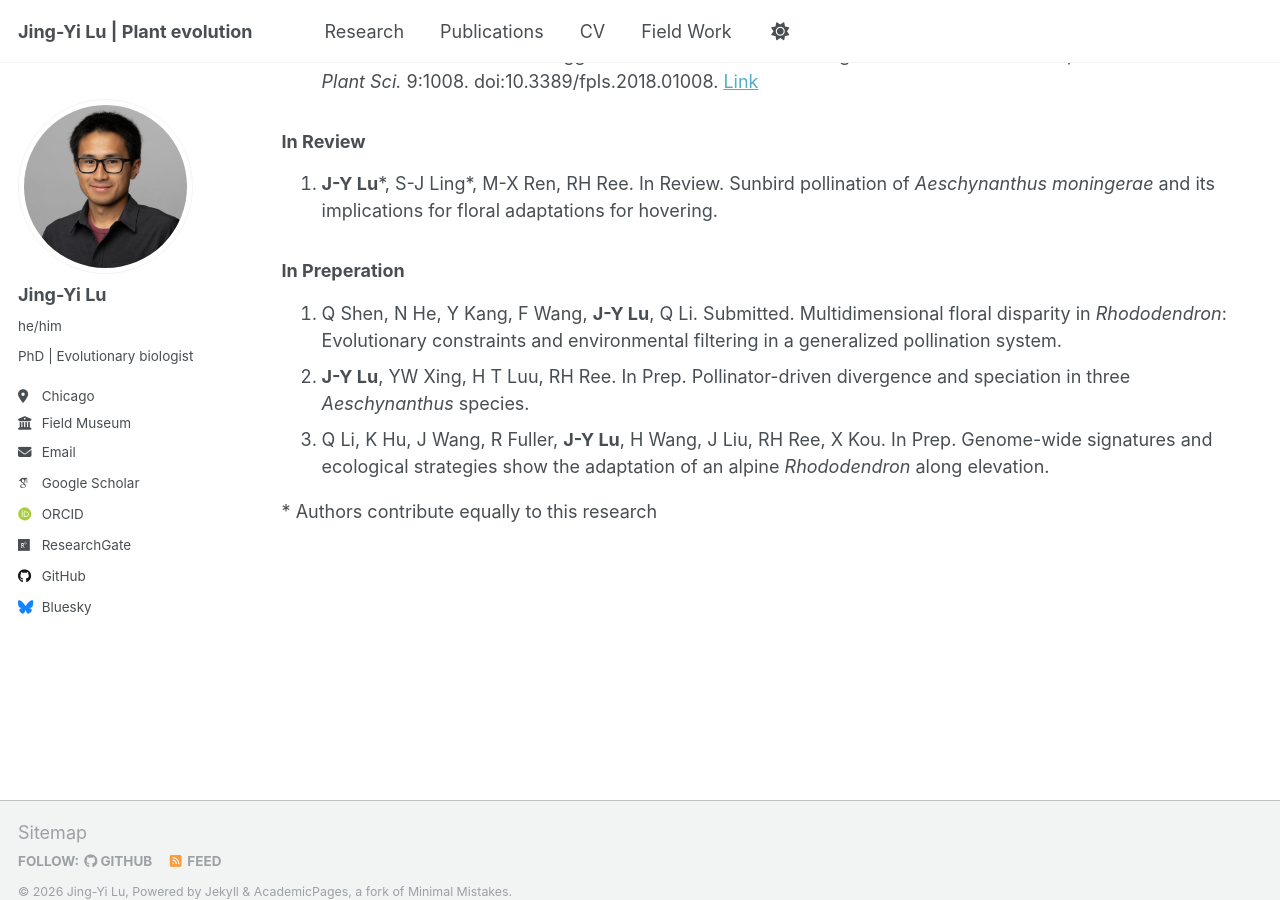
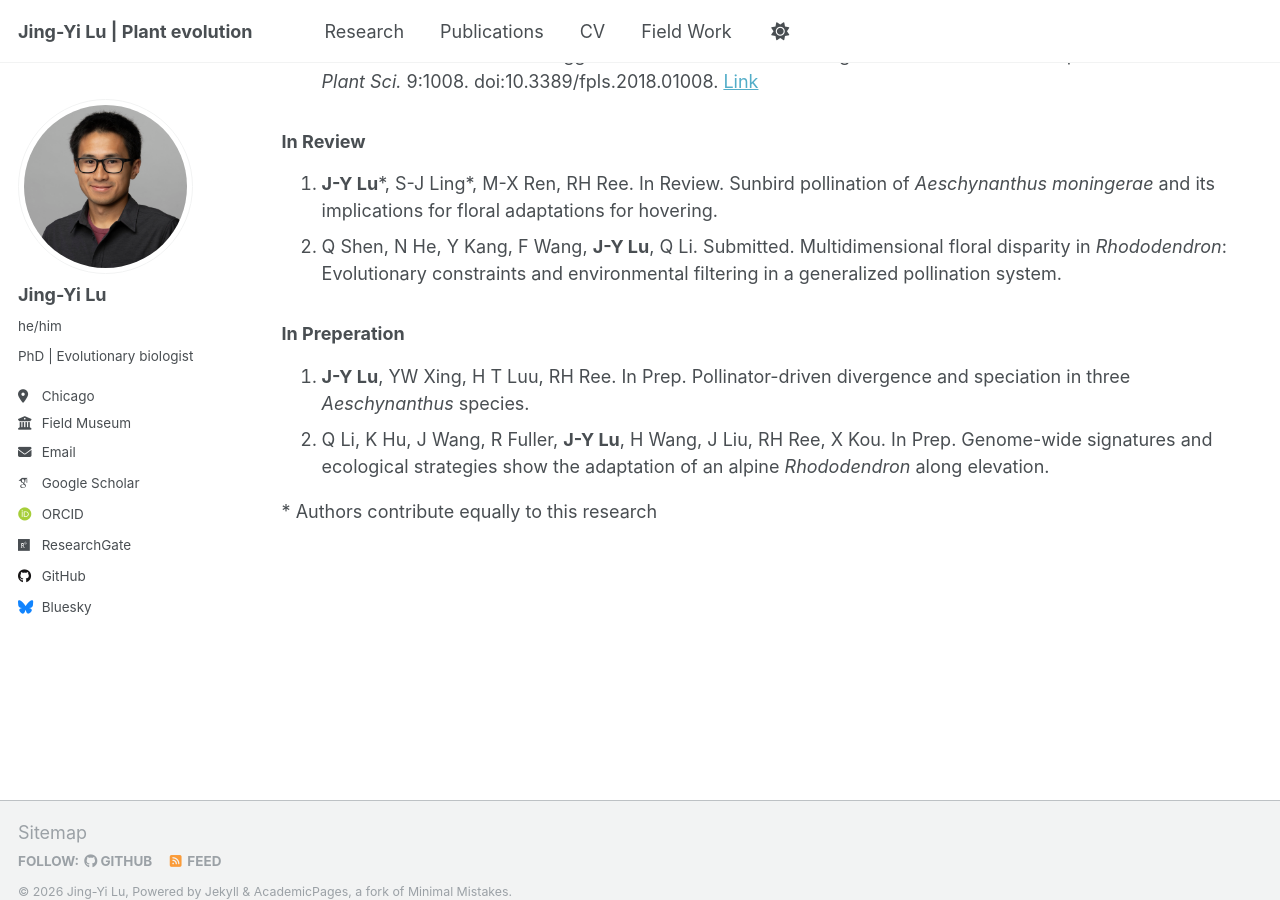
Before and after one commit to jingyilu/jingyilu.github.io, a Jekyll site: the page built from _pages/publications.md, in a window 1280 px wide and 900 px high, scrolled down 644 px. Built offline with Jekyll 4.4.1, drawn with Linux system fonts in a browser that asks for light colours; some web fonts are replaced; a script that is not in the unit is left out; part of the change alters nothing that is shown.

```diff
--- a/_pages/publications.md
+++ b/_pages/publications.md
@@ -34,12 +34,12 @@ model in the origin of _Aeschynanthus acuminatus_. _New Phytol._ 249(6):3137-314
 
 1. **J-Y Lu**\*, S-J Ling\*, M-X Ren, RH Ree. In Review. Sunbird pollination of _Aeschynanthus moningerae_ and its
 implications for floral adaptations for hovering.
+2. Q Shen, N He, Y Kang, F Wang, **J-Y Lu**, Q Li. Submitted. Multidimensional floral disparity in _Rhododendron_: Evolutionary constraints and environmental filtering in a generalized pollination system.
 
 ### In Preperation
 
-1. Q Shen, N He, Y Kang, F Wang, **J-Y Lu**, Q Li. Submitted. Multidimensional floral disparity in _Rhododendron_: Evolutionary constraints and environmental filtering in a generalized pollination system.
-2. **J-Y Lu**, YW Xing, H T Luu, RH Ree. In Prep. Pollinator-driven divergence and speciation in three _Aeschynanthus_ species.
-3. Q Li, K Hu, J Wang, R Fuller, **J-Y Lu**, H Wang, J Liu, RH Ree, X Kou. In Prep. Genome-wide signatures and ecological strategies show the adaptation of an alpine _Rhododendron_ along elevation.
+1. **J-Y Lu**, YW Xing, H T Luu, RH Ree. In Prep. Pollinator-driven divergence and speciation in three _Aeschynanthus_ species.
+2. Q Li, K Hu, J Wang, R Fuller, **J-Y Lu**, H Wang, J Liu, RH Ree, X Kou. In Prep. Genome-wide signatures and ecological strategies show the adaptation of an alpine _Rhododendron_ along elevation.
 
 \* Authors contribute equally to this research
 
```
